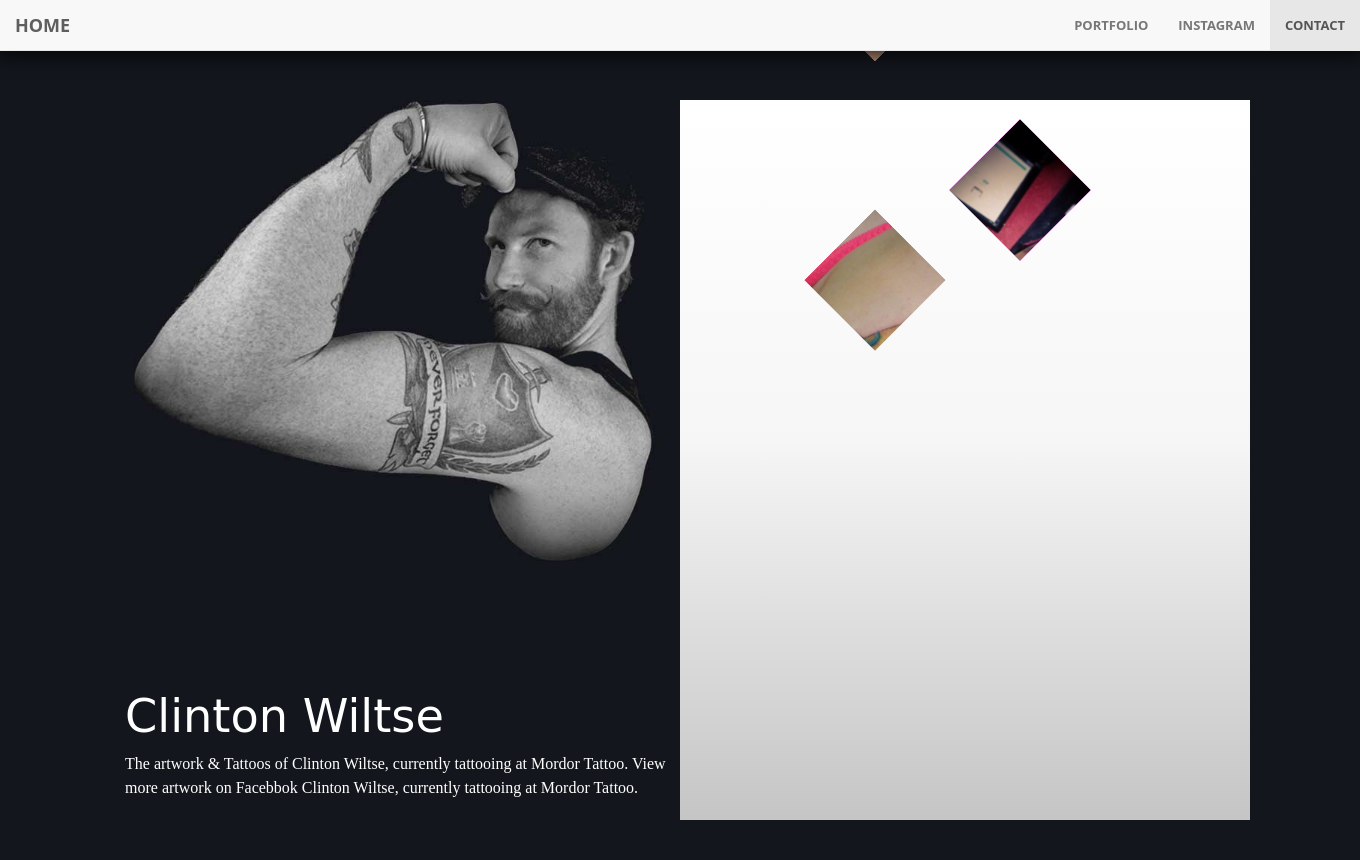
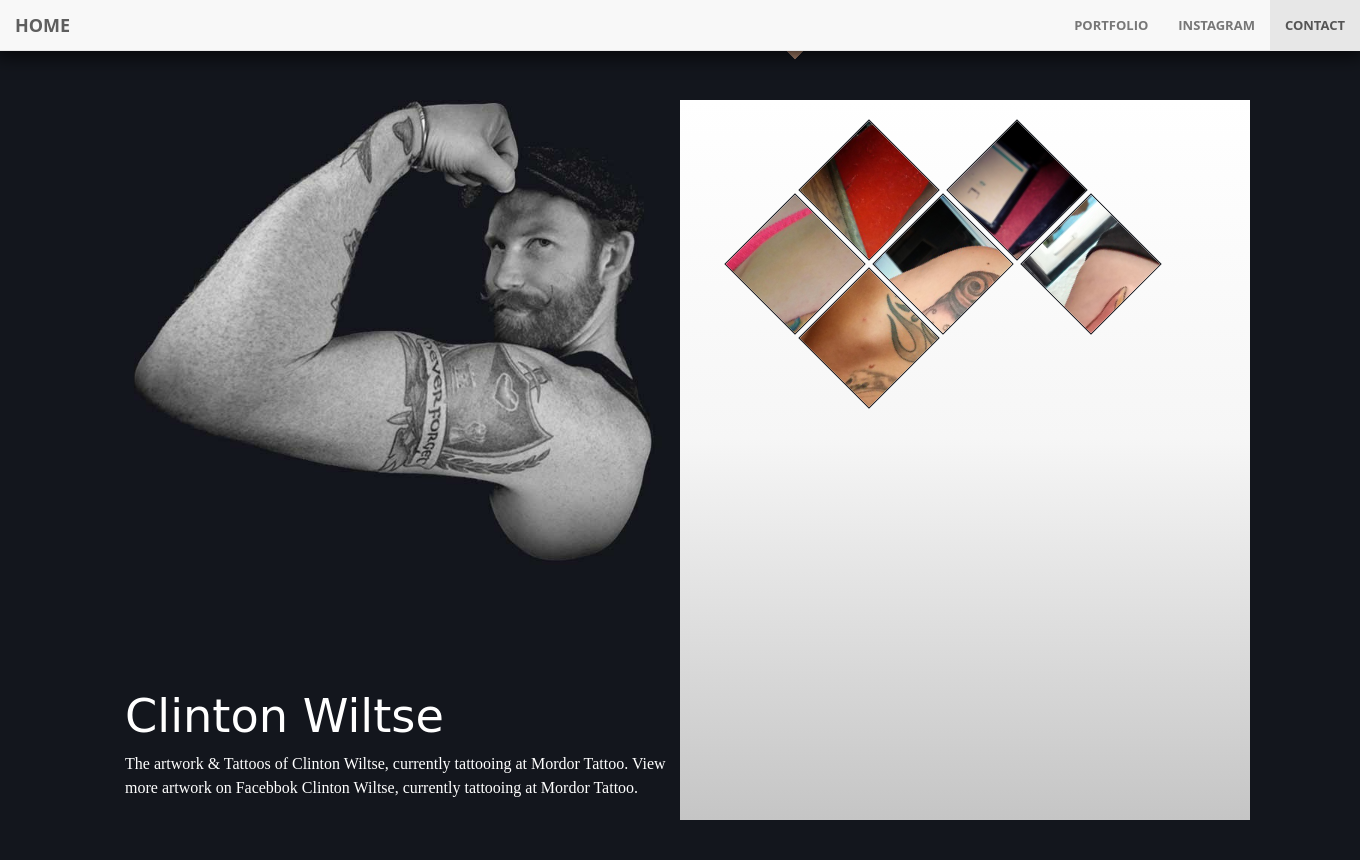
Before and after one commit to crabstance/artbyclinton.com, a PHP site: page / in a window 1360 px wide. Shown: the top 860 px of the page. Run offline with PHP 8.4, Linux system fonts and the light colour scheme; some libraries are stand-ins or nearby versions; some web fonts are replaced.

Commit message:
more progress on mini port

```diff
--- a/css/skin.css
+++ b/css/skin.css
@@ -24,3 +24,6 @@ html, body {
 	background: linear-gradient(to bottom, rgba(255,255,255,1) 0%, rgba(246,246,246,1) 47%, rgba(197,197,197,1) 100%);
 	filter: progid:DXImageTransform.Microsoft.gradient( startColorstr='#ffffff', endColorstr='#c5c5c5', GradientType=0 );
 }
+#header .col-md-6:last-child ul li {
+	border:#13161d solid 1px;
+}
--- a/css/structure.css
+++ b/css/structure.css
@@ -1,9 +1,3 @@
-.last-in-row {
-	clear:right;
-}
-.first-in-row {
-	clear:left;
-}
 #header {
 	min-height:800px;
 }
@@ -23,7 +17,7 @@
 }
 #header .col-md-6:last-child ul {
 	position: relative;
-	top: 40px; left: 130px;
+	top: 40px; left: 50px;
 	width:100%
 	margin:0;
 	padding:0;
@@ -41,14 +35,26 @@
 }
 #header .col-md-6:last-child ul li:nth-child(1) {
 	top:0;
-	left:145px;
-	border:#ff00ff solid 1px;
+	left:74px;
 }
 #header .col-md-6:last-child ul li:nth-child(2) {
-top:0;
-	left:145px
+	top:0;
+	left:222px
+
 }
 #header .col-md-6:last-child ul li:nth-child(3) {
-	top:90px;
+	top:74px;
+}
+#header .col-md-6:last-child ul li:nth-child(4) {
+	left:148px;
+	top:74px;
+}
+#header .col-md-6:last-child ul li:nth-child(5) {
+	left:296px;
+	top:74px;
+}
 
+#header .col-md-6:last-child ul li:nth-child(6) {
+	top:148px;
+	left:74px;
 }
--- a/index.html
+++ b/index.html
@@ -90,8 +90,8 @@
 
 				<ul>
 					<li><img src="img/portfolio/1.jpg" width="320" height="320"/></li>
-					<li class="last-in-row"><img src="img/portfolio/2.jpg" width="320" height="320"/></li>
-					<li class="first-in-row"><img src="img/portfolio/3.jpg" width="320" height="320"/></li>
+					<li><img src="img/portfolio/2.jpg" width="320" height="320"/></li>
+					<li><img src="img/portfolio/3.jpg" width="320" height="320"/></li>
 					<li><img src="img/portfolio/4.jpg" width="320" height="320"/></li>
 					<li><img src="img/portfolio/5.jpg" width="320" height="320"/></li>
 					<li><img src="img/portfolio/6.jpg" width="320" height="320"/></li>
```
